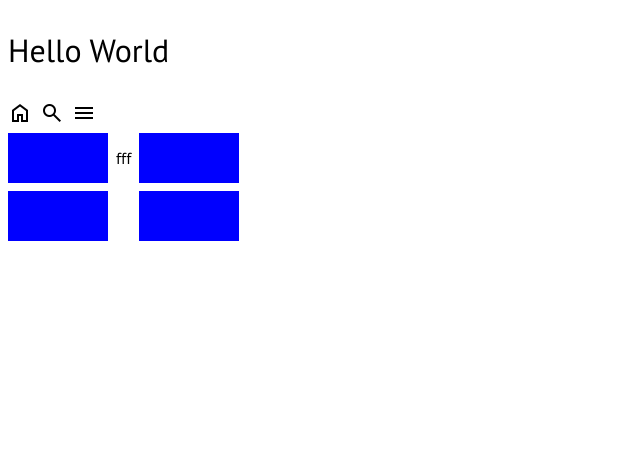
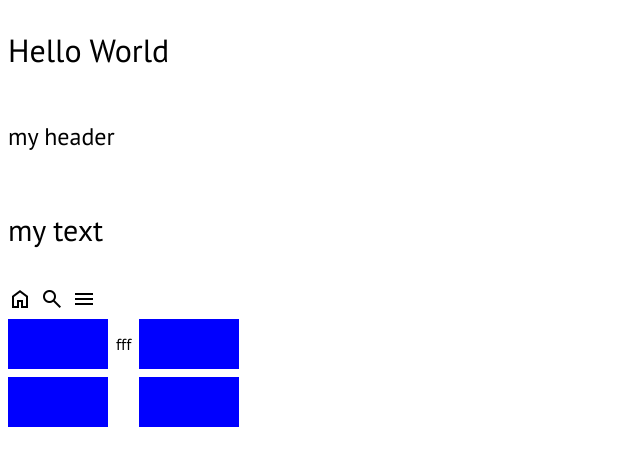
Before and after one commit to zadahead/IAI-React-6-2025, a React (Vite) app: page / in a window 1280 px wide. Shown: the top 466 px of the page, without its empty margins (0-640 px from the left). Built offline with nearby package versions, Linux system fonts and the light colour scheme.

Commit message:
typography

```diff
--- a/src/App.jsx
+++ b/src/App.jsx
@@ -1,4 +1,5 @@
 import { Icon } from "./UIKit/Elements/Icon"
+import { Header, Text } from "./UIKit/Elements/Typography"
 import { Flex, FlexCol } from "./UIKit/Layouts/Flex"
 
 
@@ -10,7 +11,8 @@ export const App = () => {
     return (
         <div className="flex flex-col gap-2 w-fit">
             <h1>Hello World</h1>
-
+            <Header>my header</Header>
+            <Text size={30}>my text</Text>
             <Flex>
                 <Icon i="home" />
                 <Icon i="search" />
--- /dev/null
+++ b/src/UIKit/Elements/Typography.jsx
@@ -0,0 +1,11 @@
+export const Text = ({ children, size = 18 }) => {
+    const styleCss = {
+        fontSize: size + "px"
+    }
+
+    return <p style={styleCss}>{children}</p>
+}
+
+export const Header = ({ children }) => {
+    return <h2>{children}</h2>
+}
```
